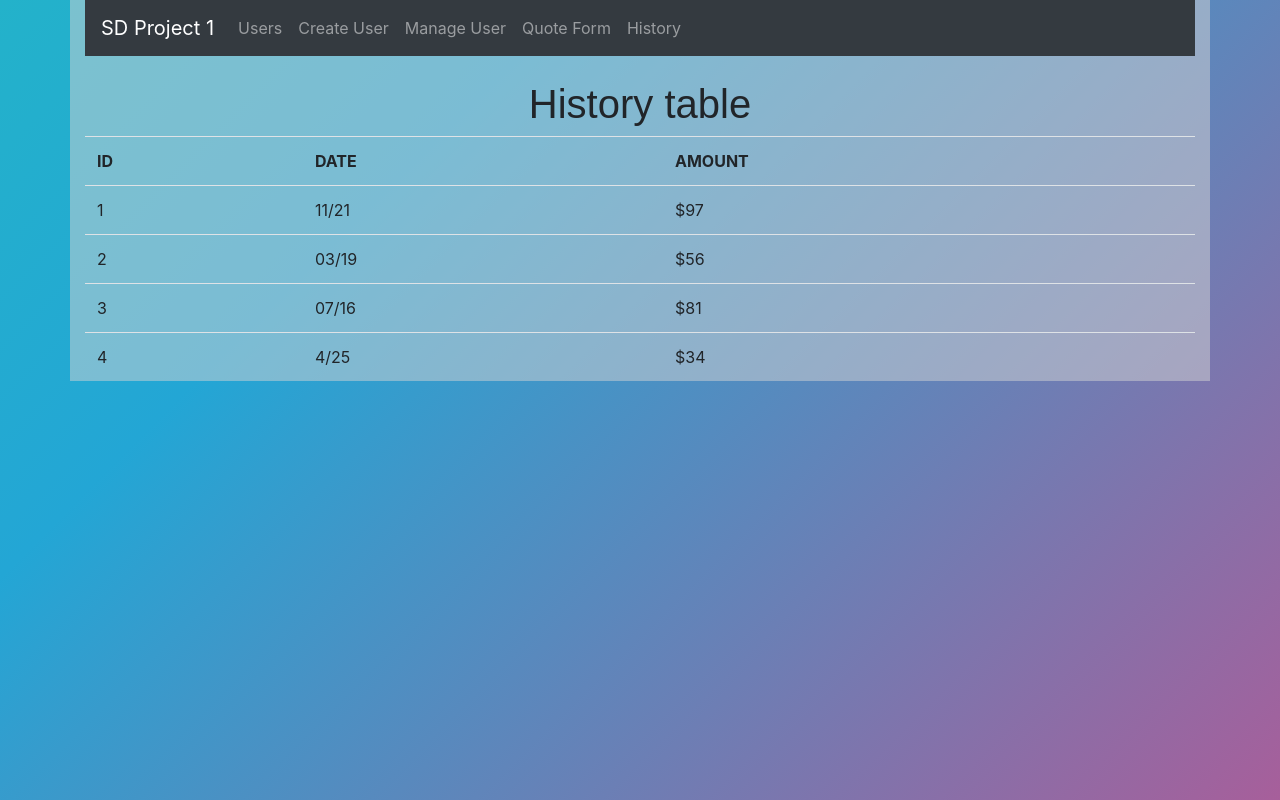
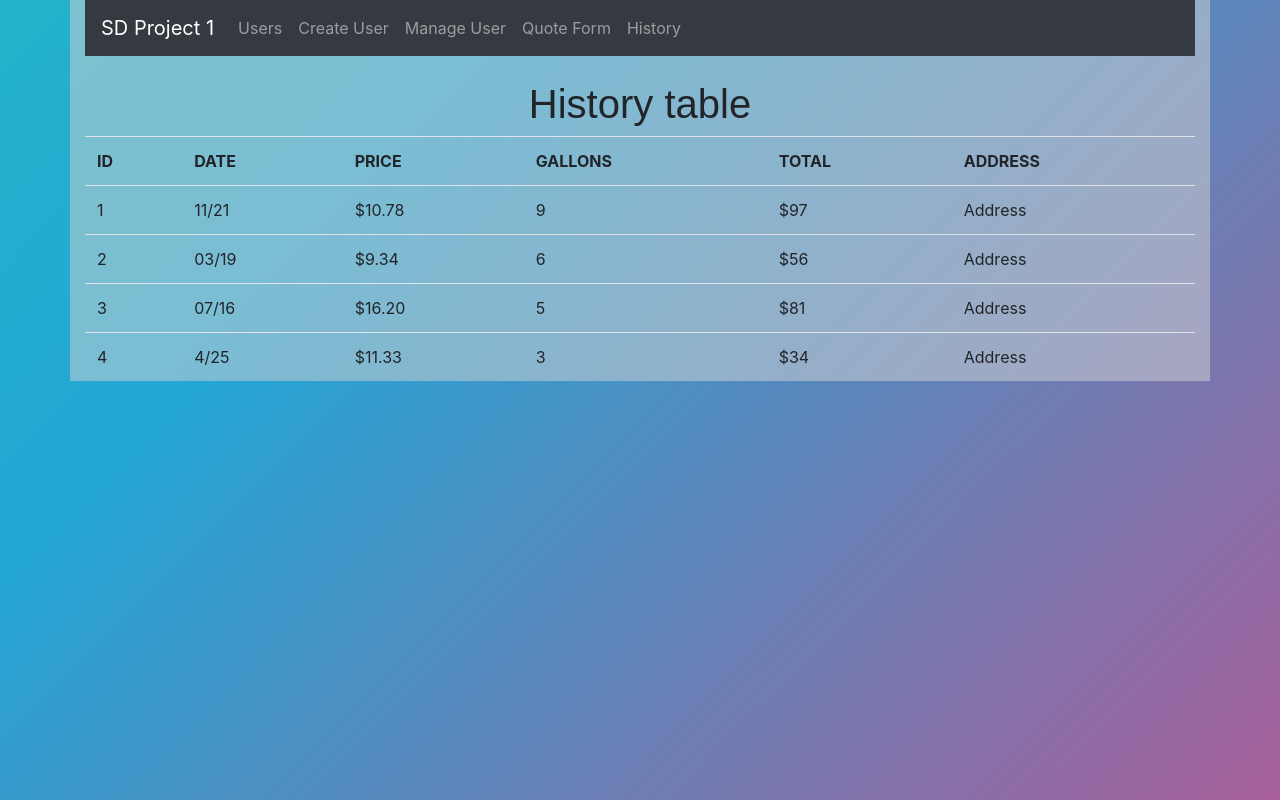
Before and after one commit to awong100/fuel-rate, a React (Create React App) app: page /history in a window 1280 px wide. Built offline with nearby package versions, Linux system fonts and the light colour scheme.

Commit message:
I'm no alex but I try to make it look nice

```diff
--- a/src/components/create-user.component.js
+++ b/src/components/create-user.component.js
@@ -78,7 +78,7 @@ export default class CreateUser extends Component {
                     </div>
                     <div className="form-group">
                     <label>New Password: </label>
-                        <input type="text" ref="userInput"
+                        <input type="password" ref="userInput"
                             required
                             className="form-control"
                             value={this.state.password}
@@ -87,7 +87,7 @@ export default class CreateUser extends Component {
                     </div>
                     <div className="form-group">
                     <label>Confirm New Password: </label>
-                        <input type="text" ref="userInput"
+                        <input type="password" ref="userInput"
                             required
                             className="form-control"
                                value={this.state.Confirmpassword}
--- a/src/components/fuel-history.js
+++ b/src/components/fuel-history.js
@@ -6,22 +6,25 @@ class fuelhistory extends Component {
     this.state = {
       //state is by default an object
       purchase: [
-        { id: 1, date: "11/21", amount: "$97" },
-        { id: 2, date: "03/19", amount: "$56" },
-        { id: 3, date: "07/16", amount: "$81" },
-        { id: 4, date: "4/25", amount: "$34" },
+        { id: 1, Date: "11/21",Price:"$10.78", Gallons: 9,Total: "$97", Address:"Address" },
+        { id: 2, Date: "03/19",Price:"$9.34" ,  Gallons: 6,Total: "$56", Address:"Address" },
+        { id: 3, Date: "07/16",Price:"$16.20" ,  Gallons: 5,Total: "$81", Address:"Address" },
+        { id: 4, Date: "4/25",Price:"$11.33" ,   Gallons: 3,Total: "$34", Address:"Address" },
       ],
     };
   }
 
   renderfuelhistoryData() {
     return this.state.purchase.map((purchase, index) => {
-      const { id, date, amount } = purchase; //destructuring
+      const { id, Date,Price, Gallons, Total, Address } = purchase; //destructuring
       return (
         <tr key={id}>
           <td>{id}</td>
-          <td>{date}</td>
-          <td>{amount}</td>
+          <td>{Date}</td>
+          <td>{Price}</td>
+          <td>{Gallons}</td>
+          <td>{Total}</td>
+          <td>{Address}</td>
         </tr>
       );
     });
```
Also changed, not shown: src/components/welcome.component.js (line endings or trailing spaces).
